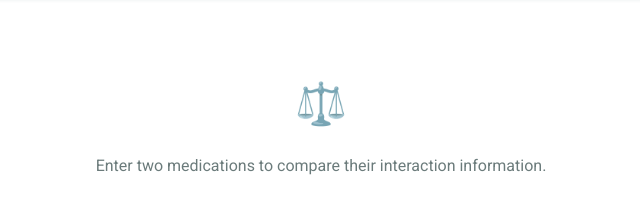
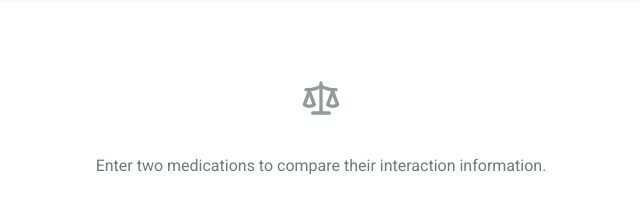
Before and after one commit to akotet27/Web-infrastructure-Summative, a plain HTML site: page index.html in a window 1280 px wide. Both pictures are taken after a click on the button "Check interactions". Shown: the part 599-800 px from the top of the page, 319-959 px from the left. Drawn offline with Linux system fonts and the light colour scheme; a script that the page names is missing.

Commit message:
Replace empty state icons with SVG graphics for improved visual clarity

```diff
--- a/index.html
+++ b/index.html
@@ -122,7 +122,12 @@
 
       <!-- STATE: empty / first load -->
       <div id="explorerEmpty" class="state state-empty">
-        <div class="empty-mark" aria-hidden="true">🔍</div>
+        <div class="empty-mark" aria-hidden="true">
+          <svg viewBox="0 0 24 24" width="40" height="40" fill="none" stroke="currentColor" stroke-width="2" stroke-linecap="round" stroke-linejoin="round">
+            <circle cx="10.5" cy="10.5" r="6.5"/>
+            <line x1="15.5" y1="15.5" x2="21" y2="21"/>
+          </svg>
+        </div>
         <p>Search a medication above to see its FDA label information.</p>
       </div>
 
@@ -206,7 +211,15 @@
 
       <!-- STATE: empty -->
       <div id="compareEmpty" class="state state-empty">
-        <div class="empty-mark" aria-hidden="true">⚖️</div>
+        <div class="empty-mark" aria-hidden="true">
+          <svg viewBox="0 0 24 24" width="40" height="40" fill="none" stroke="currentColor" stroke-width="2" stroke-linecap="round" stroke-linejoin="round">
+            <path d="m16 16 3-8 3 8c-.87.65-1.92 1-3 1s-2.13-.35-3-1Z"/>
+            <path d="m2 16 3-8 3 8c-.87.65-1.92 1-3 1s-2.13-.35-3-1Z"/>
+            <path d="M7 21h10"/>
+            <path d="M12 3v18"/>
+            <path d="M3 7h2c2 0 5-1 7-2 2 1 5 2 7 2h2"/>
+          </svg>
+        </div>
         <p>Enter two medications to compare their interaction information.</p>
       </div>
 
```
